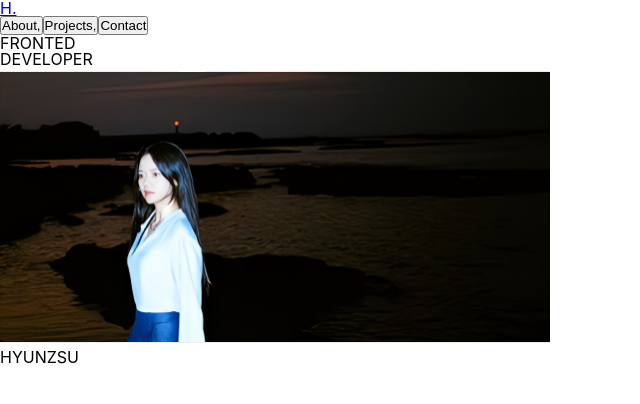
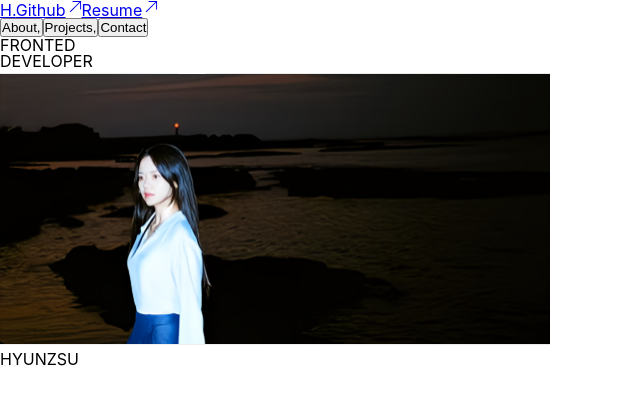
Before and after one commit to hyunzsu/portfolio, a Next.js app: page / in a window 1280 px wide. Shown: the top 404 px of the page, without its empty margins (0-640 px from the left). Built offline with nearby package versions, Linux system fonts and the light colour scheme; a web font is replaced by a local one.

Commit message:
[📦package] react-icons 라이브러리 설치

```diff
--- a/package.json
+++ b/package.json
@@ -11,7 +11,8 @@
   "dependencies": {
     "next": "14.1.4",
     "react": "^18",
-    "react-dom": "^18"
+    "react-dom": "^18",
+    "react-icons": "^5.2.1"
   },
   "devDependencies": {
     "@types/node": "^20",
--- a/src/components/Navbar/Navbar.tsx
+++ b/src/components/Navbar/Navbar.tsx
@@ -1,17 +1,26 @@
 import Link from "next/link";
 import styles from "./Navbar.module.css";
+import { TfiArrowTopRight, TfiGithub } from "react-icons/tfi";
 
 export default function Navbar() {
   return (
-    <div>
-      <header className={styles.header}>
+    <header className={styles.header}>
+      <div>
         <Link href="/">H.</Link>
+        <a href="/">
+          <span>Github</span>
+          <TfiArrowTopRight />
+        </a>
+        <a href="/">
+          <span>Resume</span>
+          <TfiArrowTopRight />
+        </a>
         <nav>
           <button>About,</button>
           <button>Projects,</button>
           <button>Contact</button>
         </nav>
-      </header>
-    </div>
+      </div>
+    </header>
   );
 }
```
Also changed, not shown: 1 other file (tests, documents, lock files or other folders).
